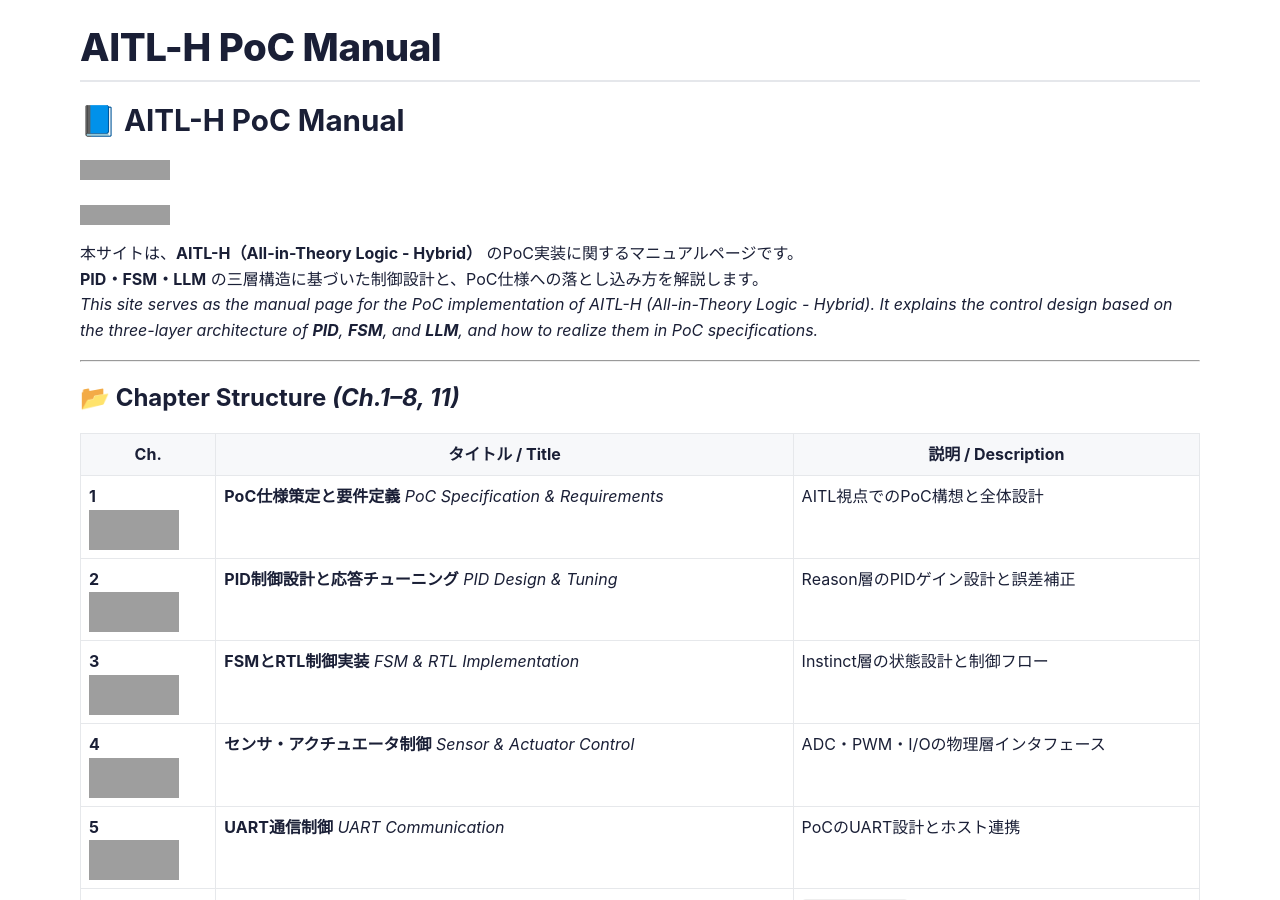
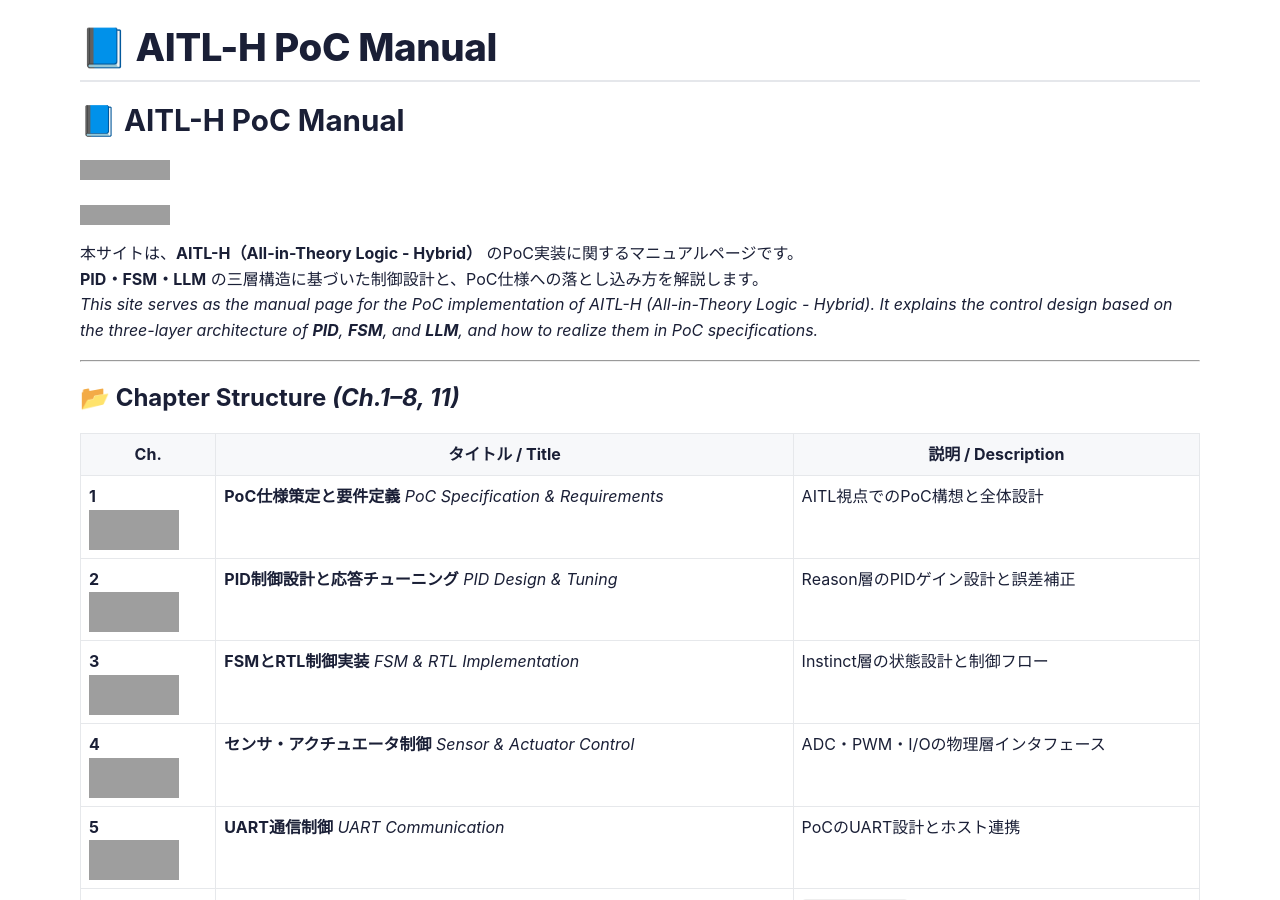
Before and after one commit to Samizo-AITL/AITL-H, a Jekyll site: the page built from docs/index.md, in a window 1280 px wide and 900 px high, cut to the strip 0-900 px from the top of the window. Built offline with Jekyll 4.4.1, drawn with Linux system fonts in a browser that asks for light colours; our own code applies the rules of GitHub Pages for plain Markdown files; part of the change alters nothing that is shown; grey boxes are pictures that could not be loaded.

```diff
--- a/docs/index.md
+++ b/docs/index.md
@@ -1,6 +1,6 @@
 ---
 layout: clean
-title: "AITL-H PoC Manual"
+# title: "AITL-H PoC Manual"
 permalink: /docs/
 ---
 
```
